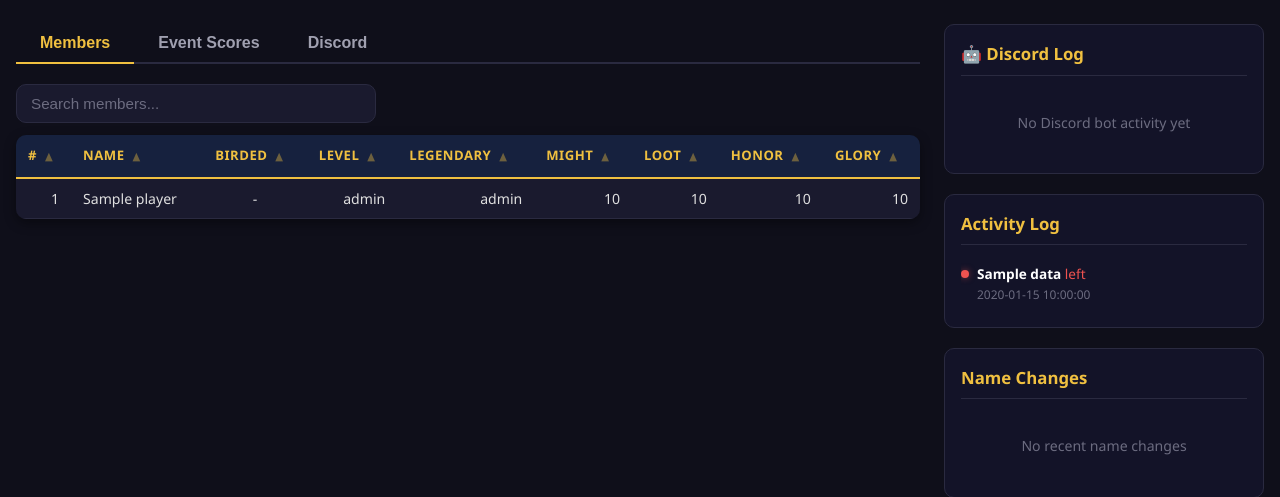
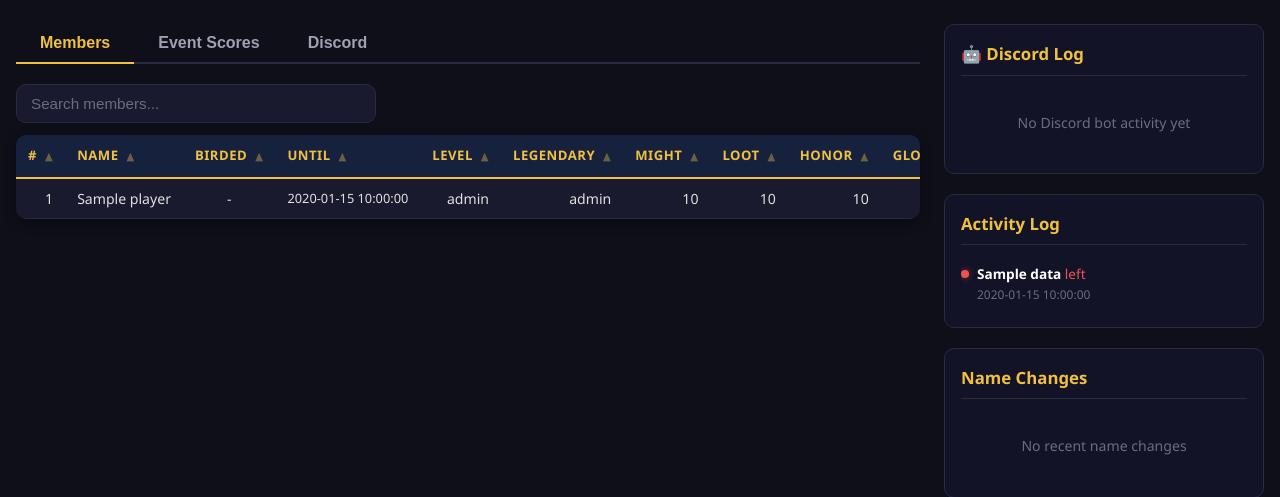
Before and after one commit to Digi4269/Alliance-Dashboard, a Flask app: page / in a window 1280 px wide. Shown: the part 245-742 px from the top of the page. Run offline with Flask 3, Linux system fonts and the light colour scheme; the visitor is signed in with stand-in values (Sample User, id 1); a database or web service that is not in the repository returns one stand-in record (values such as "Sample title"); parts of the project's set-up code (start-up, migrations or seed data) failed here and were passed over.

Commit message:
Add birded to event scores, birded expiry date (CET) to members

```diff
--- a/app.py
+++ b/app.py
@@ -151,17 +151,26 @@
         data = _gge_get(f"/alliances/id/{ALLIANCE_ID}")
         members = data if isinstance(data, list) else data.get("players", data.get("members", data.get("data", [])))
         # Determine birded status from peace_disabled_at
+        from zoneinfo import ZoneInfo
         now = datetime.now(timezone.utc)
+        cet = ZoneInfo("Europe/Berlin")
         for m in members:
             pda = m.get("peace_disabled_at")
             if pda:
                 try:
                     expire = datetime.fromisoformat(pda.replace("Z", "+00:00"))
-                    m["birded"] = 1 if expire > now else 0
+                    if expire > now:
+                        m["birded"] = 1
+                        m["birded_until"] = expire.astimezone(cet).strftime("%d %b %Y %H:%M CET")
+                    else:
+                        m["birded"] = 0
+                        m["birded_until"] = ""
                 except Exception:
                     m["birded"] = 0
+                    m["birded_until"] = ""
             else:
                 m["birded"] = 0
+                m["birded_until"] = ""
         cache_set("members", members)
         return members
     except Exception as e:
@@ -844,6 +853,12 @@
     # Event scores
     event_scores, loading = get_event_scores()
 
+    # Add birded status to event scores by cross-referencing members
+    if event_scores and members:
+        birded_lookup = {(m.get("player_name") or "").lower(): m.get("birded", 0) for m in members}
+        for row in event_scores:
+            row["birded"] = birded_lookup.get(row.get("name", "").lower(), 0)
+
     all_event_names = [name for _, name in EVENTS]
     # Only show events that have at least one non-zero score
     if event_scores:
--- a/templates/index.html
+++ b/templates/index.html
@@ -73,6 +73,7 @@
                             <th data-col="idx" data-type="num"># <span class="sort-arrow">&#9650;</span></th>
                             <th data-col="name" data-type="str">Name <span class="sort-arrow">&#9650;</span></th>
                             <th data-col="birded" data-type="str">Birded <span class="sort-arrow">&#9650;</span></th>
+                            <th data-col="birded_until" data-type="str">Until <span class="sort-arrow">&#9650;</span></th>
                             <th data-col="level" data-type="num">Level <span class="sort-arrow">&#9650;</span></th>
                             <th data-col="legendary_level" data-type="num">Legendary <span class="sort-arrow">&#9650;</span></th>
                             <th data-col="might" data-type="num">Might <span class="sort-arrow">&#9650;</span></th>
@@ -87,6 +88,7 @@
                             <td class="num">{{ loop.index }}</td>
                             <td>{{ m.player_name or '' }}</td>
                             <td class="center">{% if m.birded == 1 %}<span class="status-birded">&#x1F426;</span>{% else %}-{% endif %}</td>
+                            <td class="center" style="font-size:0.8em;">{{ m.birded_until or '-' }}</td>
                             <td class="num">{{ m.level or 0 }}</td>
                             <td class="num">{{ m.legendary_level or 0 }}</td>
                             <td class="num" data-raw="{{ m.might_current or 0 }}">{{ (m.might_current or 0)|fmt }}</td>
@@ -117,6 +119,7 @@
                         <tr>
                             <th data-col="idx" data-type="num"># <span class="sort-arrow">&#9650;</span></th>
                             <th data-col="name" data-type="str">Name <span class="sort-arrow">&#9650;</span></th>
+                            <th data-col="birded" data-type="str">Birded <span class="sort-arrow">&#9650;</span></th>
                             {% for ename in event_names %}
                             <th data-col="{{ ename }}" data-type="num">{{ ename }} <span class="sort-arrow">&#9650;</span></th>
                             {% endfor %}
@@ -127,6 +130,7 @@
                         <tr>
                             <td class="num">{{ loop.index }}</td>
                             <td>{{ row.name }}</td>
+                            <td class="center">{% if row.birded == 1 %}<span class="status-birded">&#x1F426;</span>{% else %}-{% endif %}</td>
                             {% for ename in event_names %}
                             {% set val = row.get(ename, None) %}
                             <td class="num" data-raw="{{ val if val is not none else 0 }}">{{ val|fmt if val else '-' }}</td>
```
